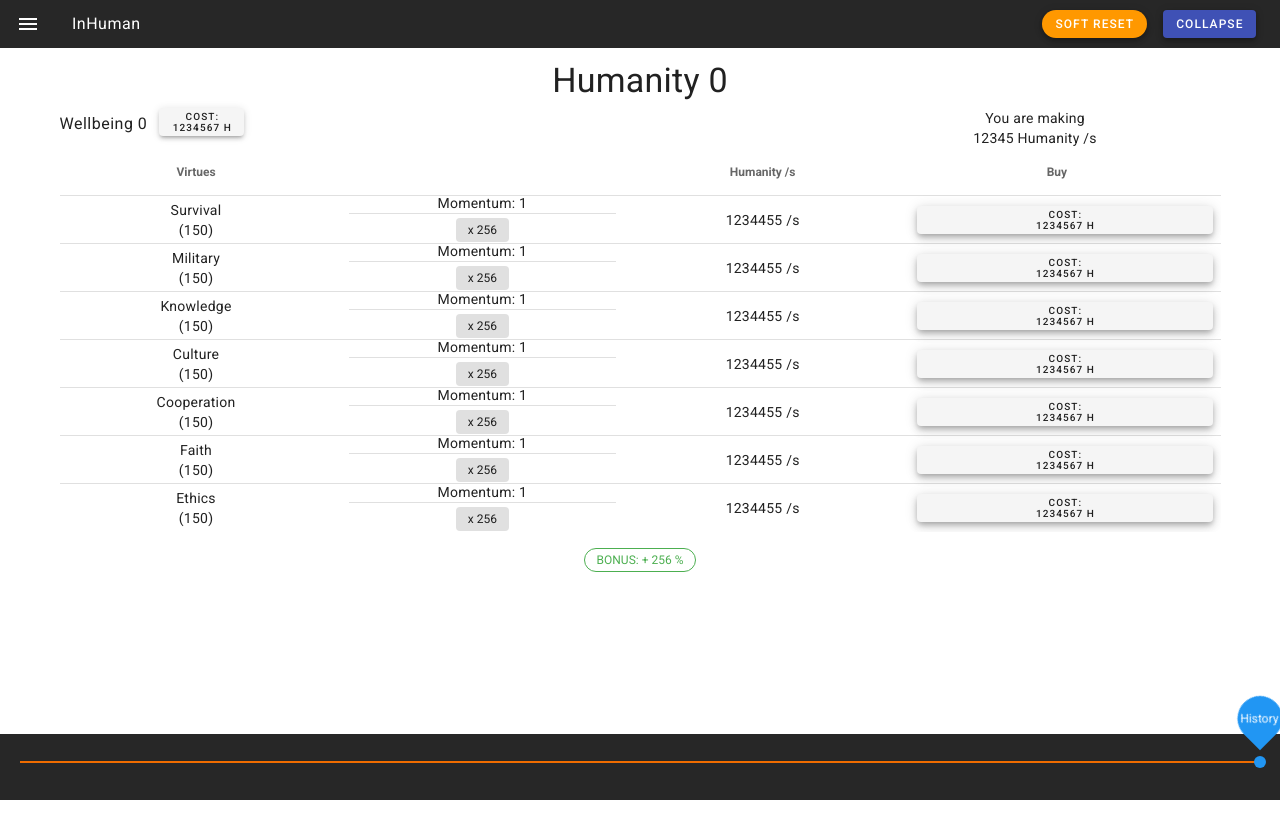
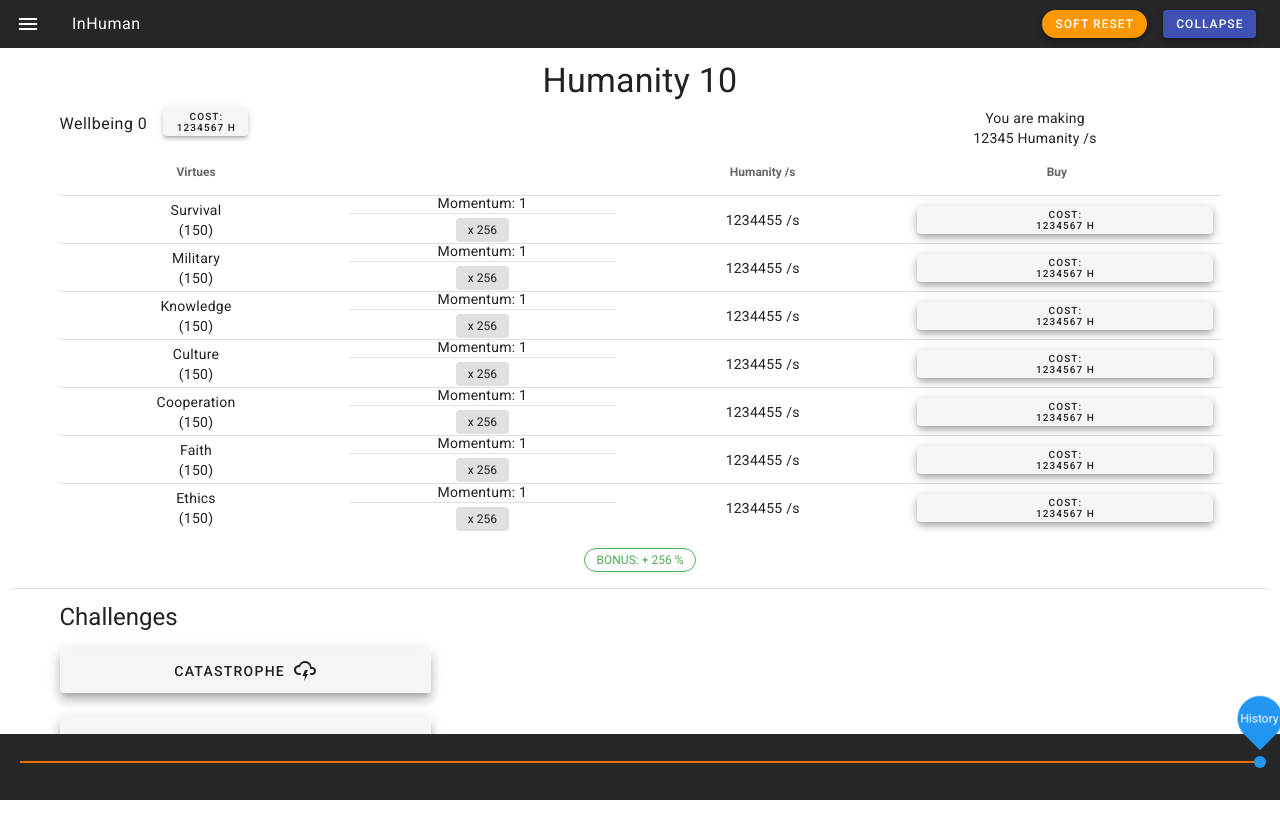
Before and after one commit to Ulises502/InHuman, a Vue app: page / in a window 1280 px wide. Shown: the top 838 px of the page. Before the commit the page ends 800 px from the top, so only its background shows below. Built offline with nearby package versions, Linux system fonts and the light colour scheme.

Commit message:
Add Challenges buttons for catastrophe & ruins

```diff
--- a/src/views/Humanity.vue
+++ b/src/views/Humanity.vue
@@ -1,4 +1,5 @@
 <template>
+  <div>
     <v-container class="py-0">
       <!-- -->
       <!-- HUMANITY -->
@@ -11,7 +12,7 @@
           <div class="text-body-2 text-md-body-1 mt-1">
             Wellbeing {{ wellbeing }}
           </div>
-        <v-btn elevation="3" small class="ms-3">
+          <v-btn elevation="3" small class="ms-4">
             <div style="font-size: 10px">
               <p class="ma-0 pa-0">Cost:</p>
               <p class="ma-0 pa-0">{{ wellbeing_cost }} H</p>
@@ -95,20 +96,44 @@
         </template>
       </v-simple-table>
 
-    <!-- BONUS CHIP -->
+      <!-- VIRTUES BONUS -->
       <v-row class="my-2 d-flex justify-center">
         <v-chip class="ma-2" color="success" small outlined>
           BONUS: + {{ virtues_bonus }} %
         </v-chip>
       </v-row>
     </v-container>
+
+    <v-divider></v-divider>
+
+    <v-container>
+      <!-- CHALLENGES MISSIONs -->
+      <div class="text-subtitle-2 text-md-h5 mb-4">Challenges</div>
+      <v-row>
+        <v-col cols="4">
+          <v-btn block elevation="8" large class="text-caption text-md-button">
+            Catastrophe<v-icon class="ms-2">mdi-weather-lightning</v-icon>
+          </v-btn>
+        </v-col>
+        <v-col cols="8"></v-col>
+      </v-row>
+      <v-row>
+        <v-col cols="4">
+          <v-btn block elevation="8" large class="text-caption text-md-button">
+            Ruins<v-icon class="ms-2">mdi-gate-open</v-icon>
+          </v-btn>
+        </v-col>
+        <v-col cols="8"></v-col>
+      </v-row>
+    </v-container>
+  </div>
 </template>
 
 <script>
 export default {
   data() {
     return {
-      humanity: 0,
+      humanity: 10,
       wellbeing: 0,
       wellbeing_cost: 1234567,
       humanity_gain: 12345,
```
Lines whose indentation alone changed are shown as unchanged.
